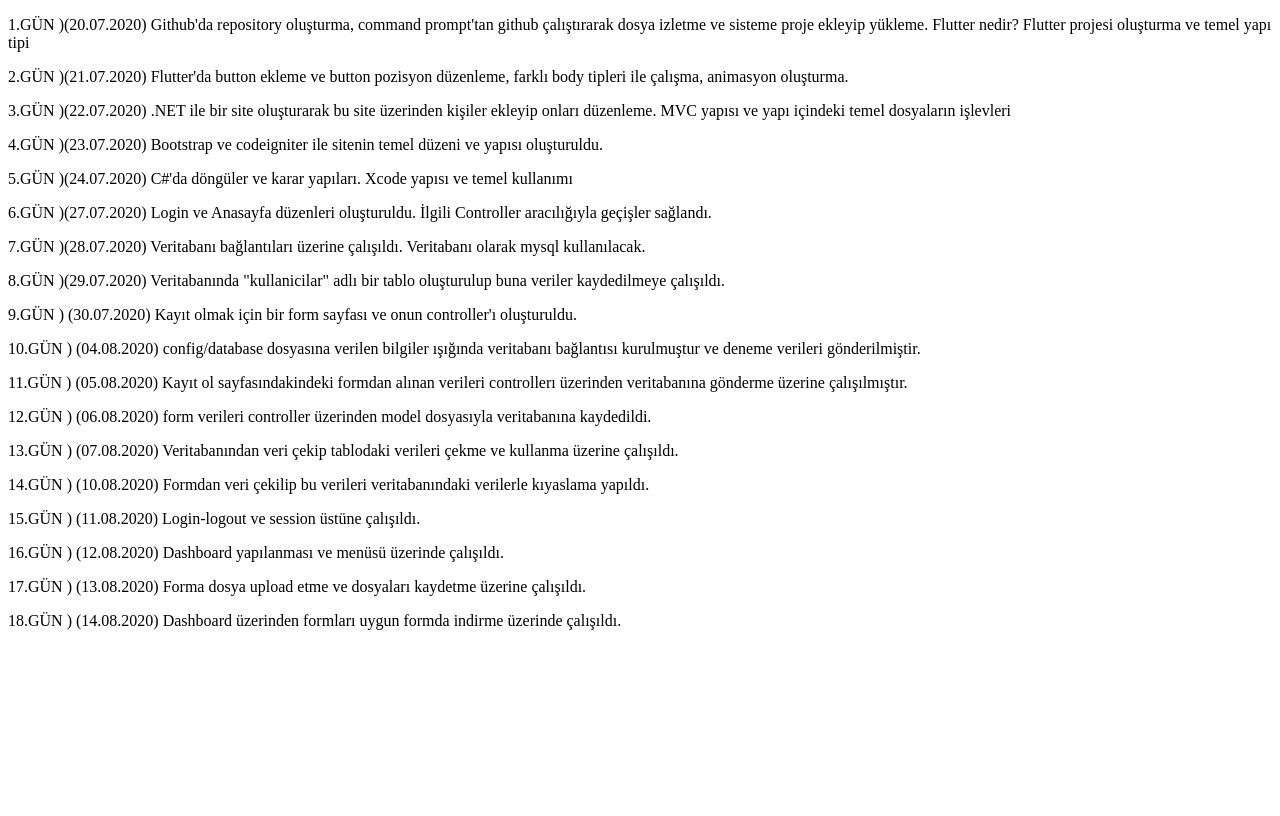
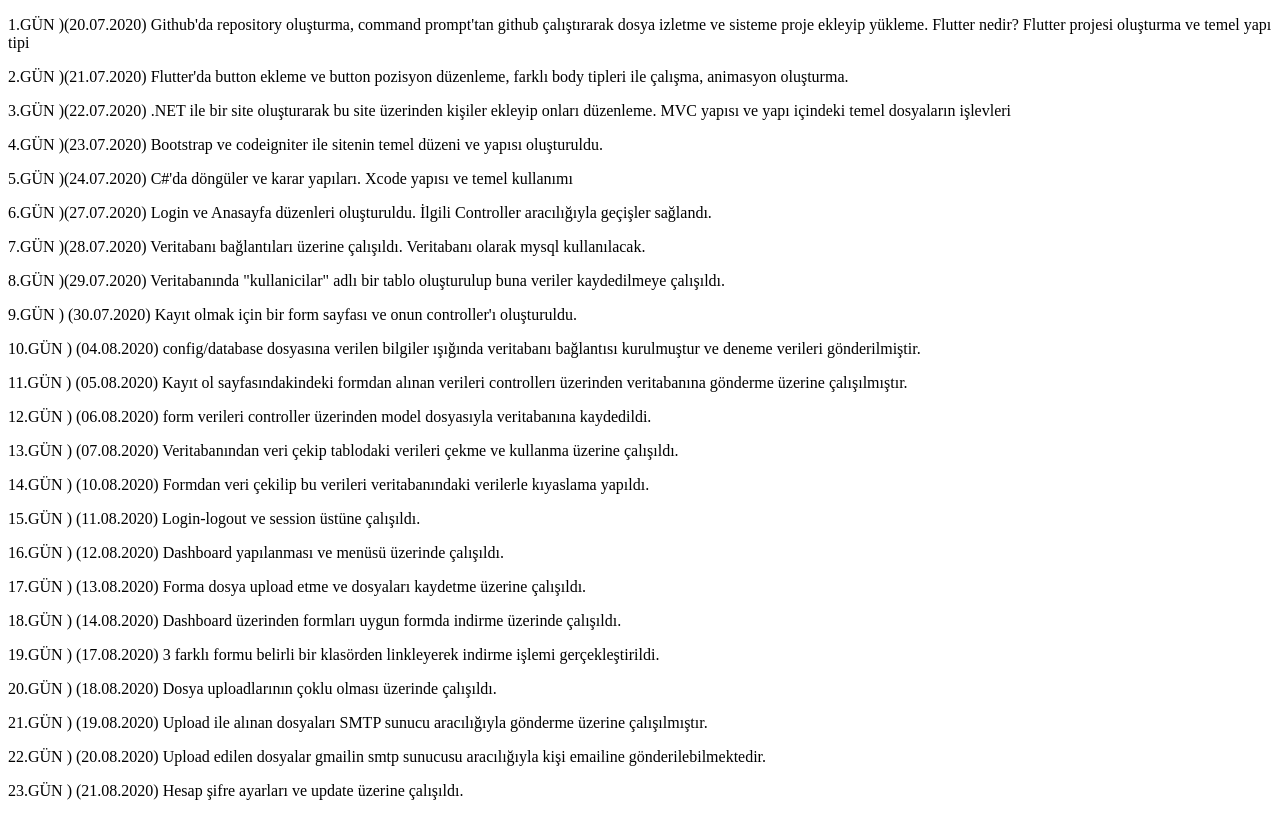
Before and after one commit to Veklor/Veklor.github.io, a plain HTML site: page index.html in a window 1280 px wide. Drawn offline with Linux system fonts and the light colour scheme.

Commit message:
21.08.2020

```diff
--- a/index.html
+++ b/index.html
@@ -67,6 +67,21 @@
 <p>
     18.GÜN ) (14.08.2020) Dashboard üzerinden formları uygun formda indirme üzerinde çalışıldı.
 </p>
+<p>
+    19.GÜN ) (17.08.2020) 3 farklı formu belirli bir klasörden linkleyerek indirme işlemi gerçekleştirildi.
+</p>
+<p>
+    20.GÜN ) (18.08.2020) Dosya uploadlarının çoklu olması üzerinde çalışıldı.
+</p>
+<p>
+    21.GÜN ) (19.08.2020) Upload ile alınan dosyaları SMTP sunucu aracılığıyla gönderme üzerine çalışılmıştır.
+</p>
+<p>
+    22.GÜN ) (20.08.2020)  Upload edilen dosyalar gmailin smtp sunucusu aracılığıyla kişi emailine gönderilebilmektedir.
+</p>
+<p>
+    23.GÜN ) (21.08.2020) Hesap şifre ayarları ve update üzerine çalışıldı.
+</p>
 
 
 
```
